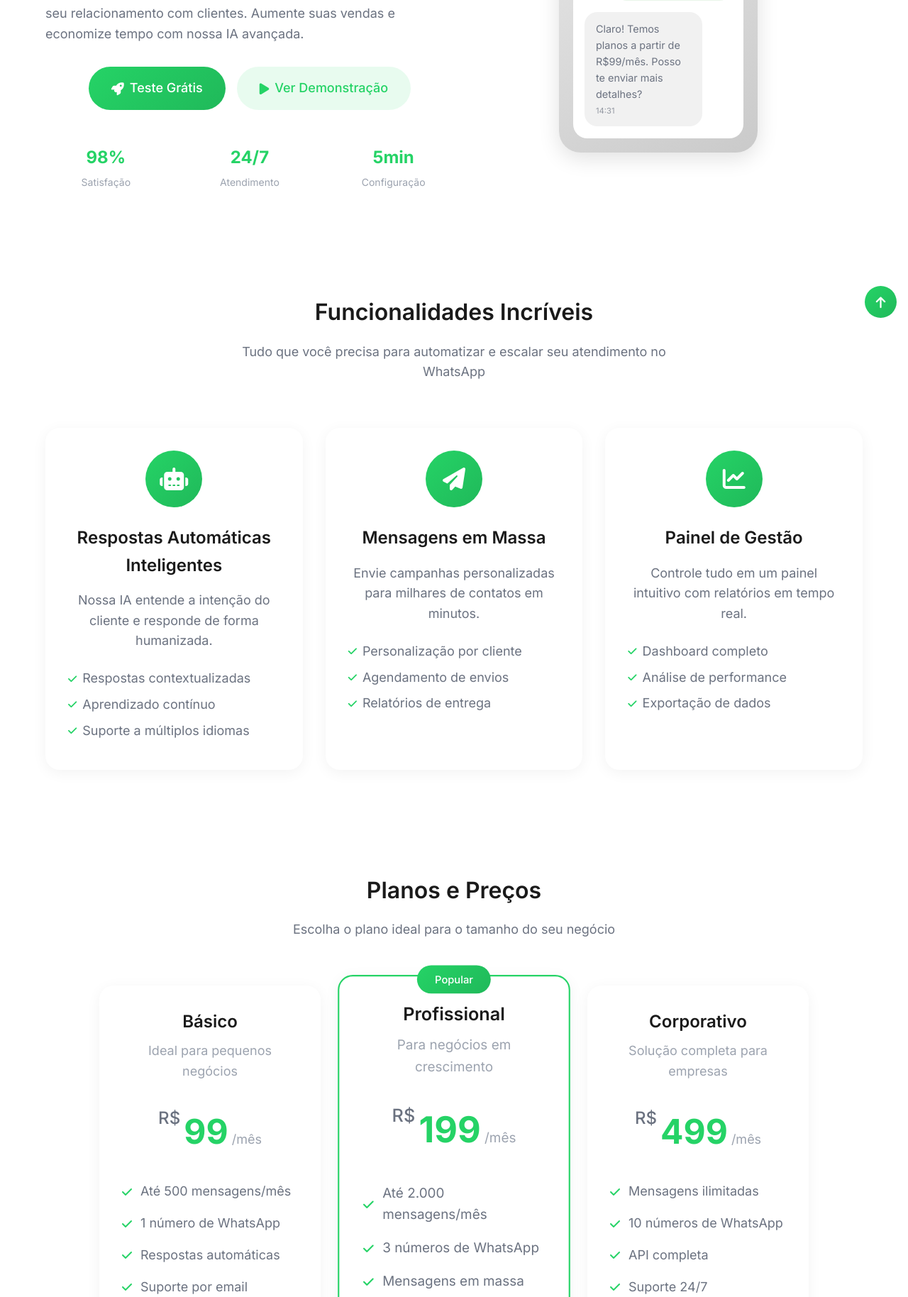
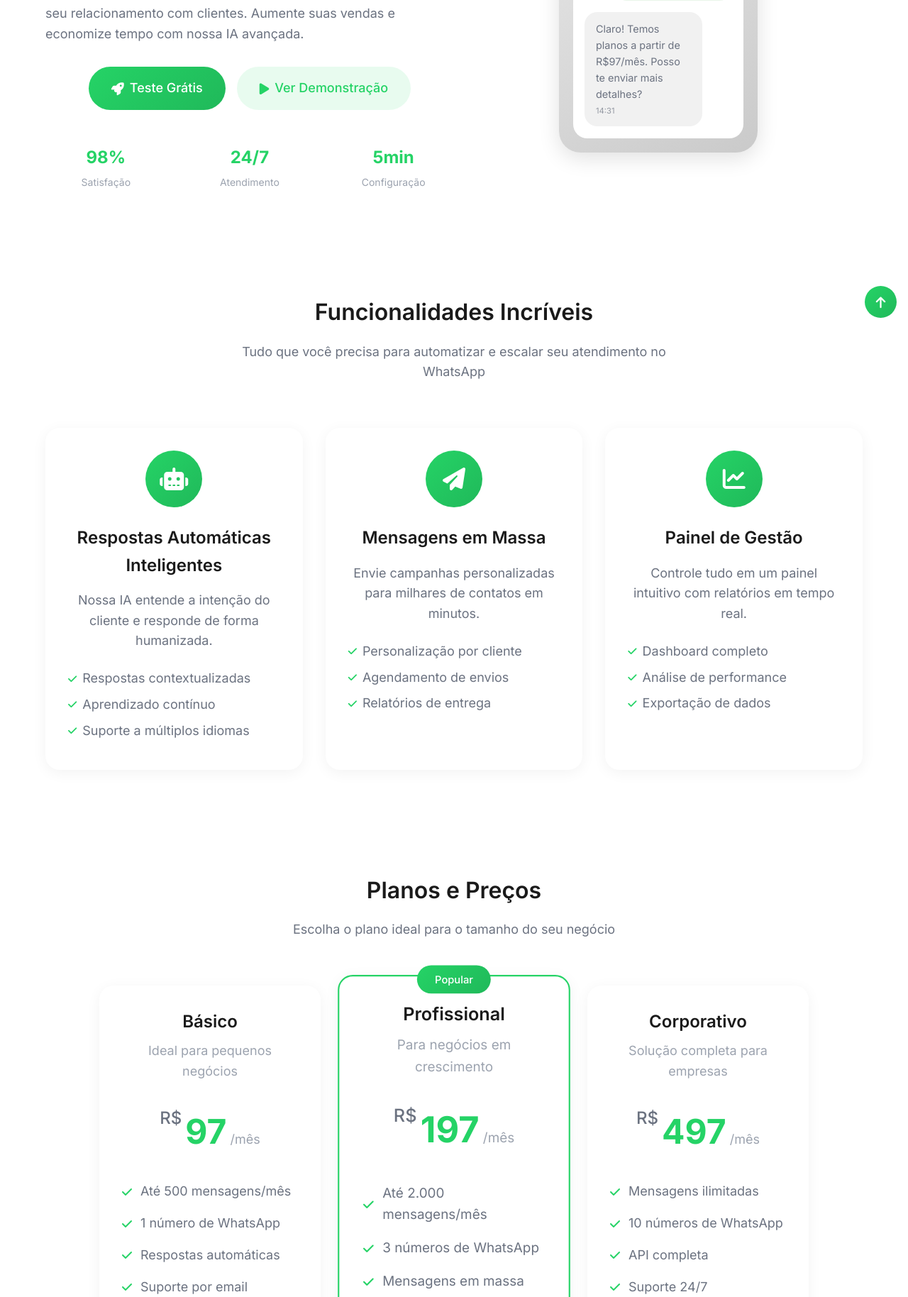
Before and after one commit to Dexterrpk/SiteClaud, a Flask app: page / in a window 1280 px wide. Shown: the part 512-2340 px from the top of the page at 71% size. Run offline with Flask 3, Linux system fonts and the light colour scheme.

Commit message:
Update index.html

```diff
--- a/app/templates/index.html
+++ b/app/templates/index.html
@@ -112,7 +112,7 @@
                                     <span class="time">14:31</span>
                                 </div>
                                 <div class="message received">
-                                    <p>Claro! Temos planos a partir de R$99/mês. Posso te enviar mais detalhes?</p>
+                                    <p>Claro! Temos planos a partir de R$97/mês. Posso te enviar mais detalhes?</p>
                                     <span class="time">14:31</span>
                                 </div>
                                 <div class="typing-indicator">
@@ -198,7 +198,7 @@
                         <p class="pricing__subtitle">Ideal para pequenos negócios</p>
                         <div class="pricing__price">
                             <span class="currency">R$</span>
-                            <span class="amount">99</span>
+                            <span class="amount">97</span>
                             <span class="period">/mês</span>
                         </div>
                         <ul class="pricing__features">
@@ -207,7 +207,7 @@
                             <li><i class="fas fa-check"></i> Respostas automáticas</li>
                             <li><i class="fas fa-check"></i> Suporte por email</li>
                         </ul>
-                        <a href="{{ url_for('main.assinar_plano', plano='Básico', preco='99') }}" class="button button--full">
+                        <a href="{{ url_for('main.assinar_plano', plano='Básico', preco='97') }}" class="button button--full">
                             <i class="fab fa-whatsapp"></i> Assinar Plano
                         </a>
                     </article>
@@ -217,7 +217,7 @@
                         <p class="pricing__subtitle">Para negócios em crescimento</p>
                         <div class="pricing__price">
                             <span class="currency">R$</span>
-                            <span class="amount">199</span>
+                            <span class="amount">197</span>
                             <span class="period">/mês</span>
                         </div>
                         <ul class="pricing__features">
@@ -226,7 +226,7 @@
                             <li><i class="fas fa-check"></i> Mensagens em massa</li>
                             <li><i class="fas fa-check"></i> Suporte prioritário</li>
                         </ul>
-                        <a href="{{ url_for('main.assinar_plano', plano='Profissional', preco='199') }}" class="button button--full">
+                        <a href="{{ url_for('main.assinar_plano', plano='Profissional', preco='197') }}" class="button button--full">
                             <i class="fab fa-whatsapp"></i> Assinar Plano
                         </a>
                     </article>
@@ -235,7 +235,7 @@
                         <p class="pricing__subtitle">Solução completa para empresas</p>
                         <div class="pricing__price">
                             <span class="currency">R$</span>
-                            <span class="amount">499</span>
+                            <span class="amount">497</span>
                             <span class="period">/mês</span>
                         </div>
                         <ul class="pricing__features">
@@ -244,7 +244,7 @@
                             <li><i class="fas fa-check"></i> API completa</li>
                             <li><i class="fas fa-check"></i> Suporte 24/7</li>
                         </ul>
-                        <a href="{{ url_for('main.assinar_plano', plano='Corporativo', preco='499') }}" class="button button--full">
+                        <a href="{{ url_for('main.assinar_plano', plano='Corporativo', preco='497') }}" class="button button--full">
                             <i class="fab fa-whatsapp"></i> Assinar Plano
                         </a>
                     </article>
```
